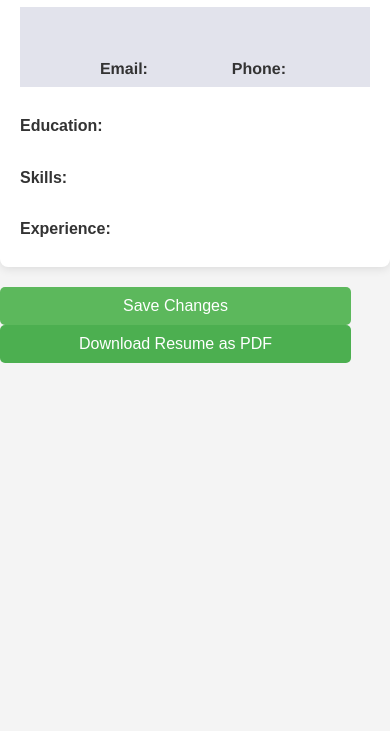
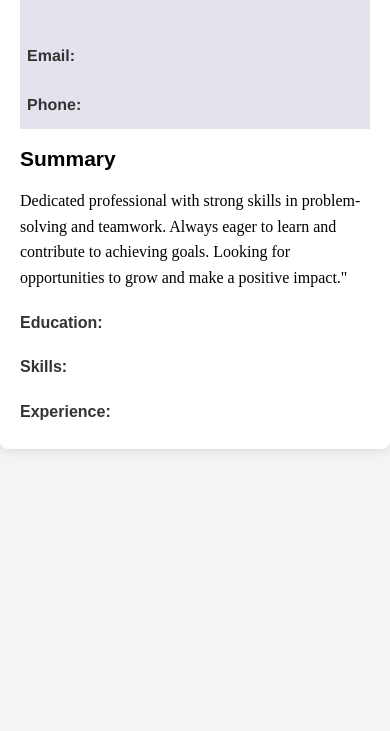
Before and after one commit to Tahanaz0/hackathone, a website: page resume.html in a window 390 px wide. Shown: the part 113-844 px from the top of the page. Drawn offline with nearby package versions, Linux system fonts and the light colour scheme.

Commit message:
'change'

```diff
--- a/resume.html
+++ b/resume.html
@@ -22,7 +22,10 @@
         </div>
 
 
+       <h2>Summary</h2>
+       <p class="sum">Dedicated professional with strong skills in problem-solving and teamwork. Always eager to learn and contribute to achieving goals. Looking for opportunities to grow and make a positive impact."
 
+       </p>
         <p><strong>Education:</strong></p>
         <div id="displayEducation"></div>
 
@@ -32,9 +35,9 @@
         <p><strong>Experience:</strong></p>
         <div id="displayExperience"></div>
     </div>
-    <button id="saveBtn">Save Changes</button>
-    <!-- Button to download PDF -->
-    <button id="downloadBtn">Download Resume as PDF</button>
+    <!-- <button id="saveBtn">Save Changes</button>
+    ]
+    <button id="downloadBtn">Download Resume as PDF</button> -->
 
 
 
--- a/style.css
+++ b/style.css
@@ -85,12 +85,16 @@ button:hover {
     display: flex;
     justify-content: space-evenly;
 }
+.sum{
+    font-family:'Times New Roman', Times, serif;
+    padding-top:0%;
+}
 .child{
     display: flex;
     gap: 2px;
 }
 p {
-    padding-top: 6%;
+    padding-top: 4%;
     font-size: 16px;
     line-height: 1.6;
     margin: 5px 0;
@@ -106,6 +110,7 @@ ul {
 }
 
 li {
+    font-family:'Times New Roman', Times, serif;
     font-size: 16px;
     margin-bottom: 5px;
 }
@@ -121,3 +126,18 @@ li {
 #downloadBtn:hover {
     background-color: #45a049;
 }
+@media only screen and (max-width: 768px) {
+    body {
+        font-size: 14px;
+    }
+}
+
+
+@media only screen and (max-width: 480px) {
+    .child1 {
+
+       display: flex;
+       flex-direction: column;
+       padding: 2%;
+    }
+}
```
Also changed, not shown: Untitled-1.ts (added, +61 -0 lines).
